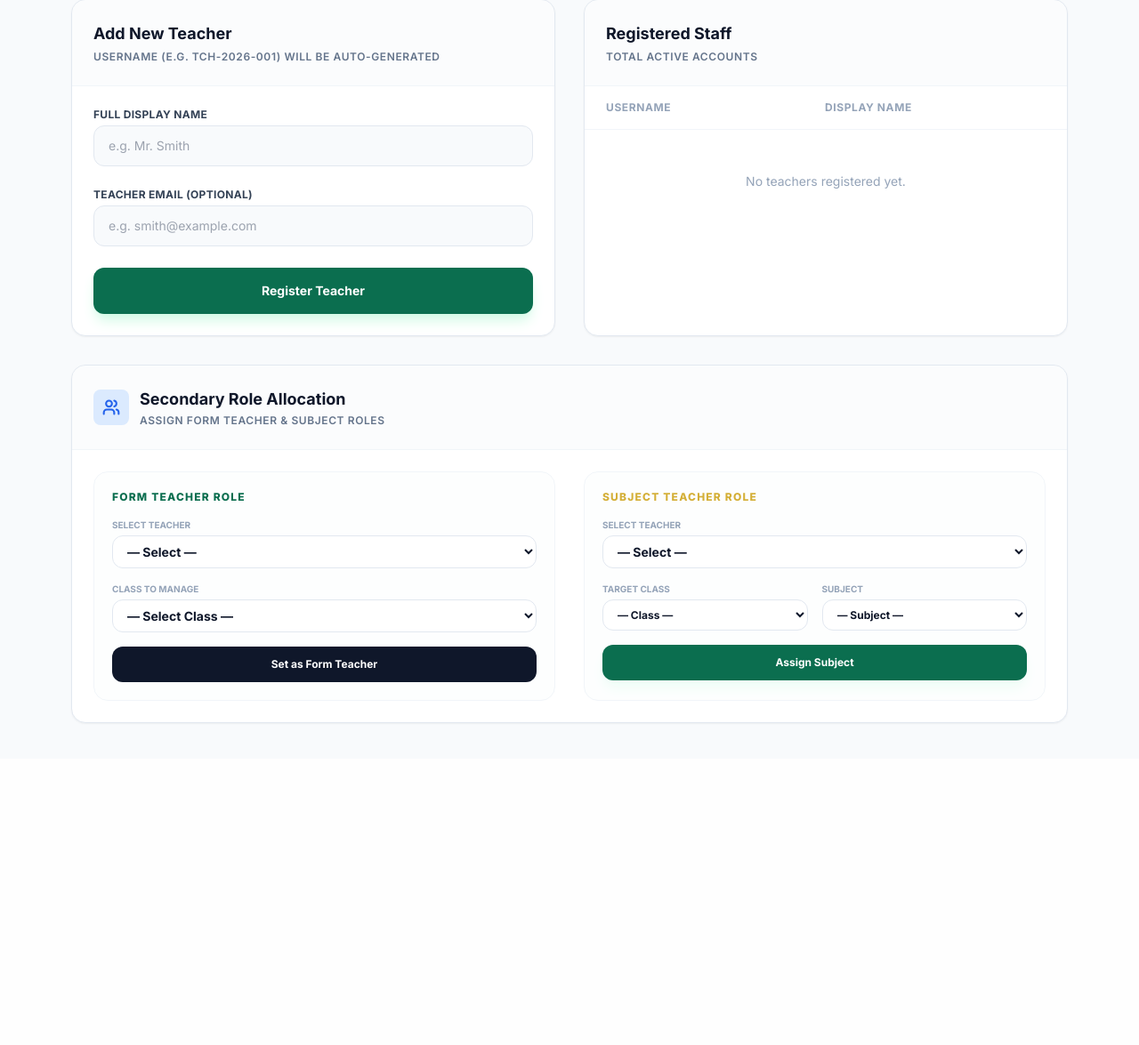
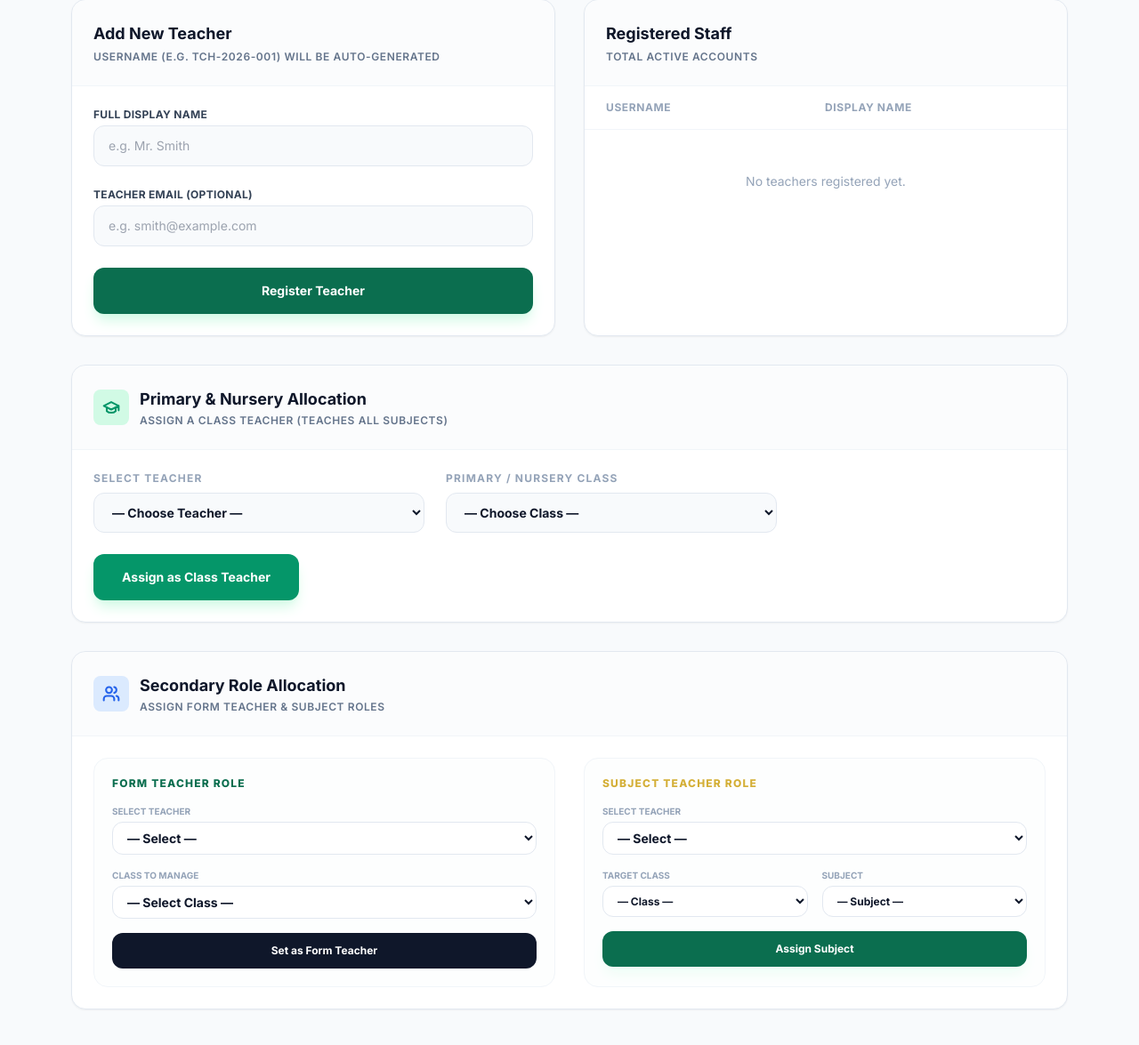
Before and after one commit to Richaaron/Folushovictory, a Flask app: template frontend/templates/admin/teachers.html in a window 1280 px wide. Shown: the part 313-1488 px from the top of the page at 89% size. Before the commit the page ends 1127 px from the top, so only its background shows below. Run offline with Flask 3, Linux system fonts and the light colour scheme; the template is opened without the code that fills it, so the values that code supplies are empty; some libraries are stand-ins or nearby versions.

Commit message:
Add Primary & Nursery Class Teacher allocation section

```diff
--- a/frontend/templates/admin/teachers.html
+++ b/frontend/templates/admin/teachers.html
@@ -79,6 +79,50 @@
       </div>
     </div>
   </div>
+  <!-- Primary & Nursery Allocation -->
+  <div class="mt-8 overflow-hidden rounded-2xl border border-slate-200 bg-white shadow-sm transition hover:shadow-md">
+    <div class="border-b border-slate-100 bg-slate-50/50 p-6">
+      <div class="flex items-center gap-3">
+        <div class="flex h-10 w-10 items-center justify-center rounded-lg bg-emerald-100 text-emerald-600">
+          <svg xmlns="http://www.w3.org/2000/svg" width="20" height="20" viewBox="0 0 24 24" fill="none" stroke="currentColor" stroke-width="2.5" stroke-linecap="round" stroke-linejoin="round"><path d="M22 10v6M2 10l10-5 10 5-10 5z"/><path d="M6 12v5c3 3 9 3 12 0v-5"/></svg>
+        </div>
+        <div>
+          <h2 class="text-lg font-bold text-slate-900">Primary & Nursery Allocation</h2>
+          <p class="text-xs text-slate-500 uppercase font-semibold tracking-wider mt-0.5">Assign a Class Teacher (teaches all subjects)</p>
+        </div>
+      </div>
+    </div>
+    <div class="p-6">
+      <form method="post" action="/admin/classes/assign-form-teacher" class="max-w-3xl">
+        <div class="grid gap-6 sm:grid-cols-2">
+          <div>
+            <label class="block text-xs font-bold text-slate-400 uppercase tracking-widest mb-2">Select Teacher</label>
+            <select name="formTeacherUsername" class="w-full rounded-xl border border-slate-200 bg-slate-50 px-4 py-3 text-sm font-bold transition focus:border-emerald-500 focus:bg-white focus:outline-none">
+              <option value="">— Choose Teacher —</option>
+              {% for t in teachers %}
+                <option value="{{ t.username }}">{{ t.displayName }}</option>
+              {% endfor %}
+            </select>
+          </div>
+          <div>
+            <label class="block text-xs font-bold text-slate-400 uppercase tracking-widest mb-2">Primary / Nursery Class</label>
+            <select name="classId" class="w-full rounded-xl border border-slate-200 bg-slate-50 px-4 py-3 text-sm font-bold transition focus:border-emerald-500 focus:bg-white focus:outline-none">
+              <option value="">— Choose Class —</option>
+              {% for c in classes %}
+                {% if 'PRIMARY' in c.level.upper() or 'NURSERY' in c.level.upper() %}
+                  <option value="{{ c.id }}">{{ c.name }}</option>
+                {% endif %}
+              {% endfor %}
+            </select>
+          </div>
+        </div>
+        <button class="mt-6 w-full sm:w-auto rounded-xl bg-emerald-600 px-8 py-4 text-sm font-bold text-white shadow-lg shadow-emerald-100 transition hover:bg-emerald-700 active:scale-95">
+          Assign as Class Teacher
+        </button>
+      </form>
+    </div>
+  </div>
+
   <!-- Role Allocation for Secondary -->
   <div class="mt-8 overflow-hidden rounded-2xl border border-slate-200 bg-white shadow-sm transition hover:shadow-md">
     <div class="border-b border-slate-100 bg-slate-50/50 p-6">
```
Also changed, not shown: backend/scripts/seedClasses.js (added, +26 -0 lines).
